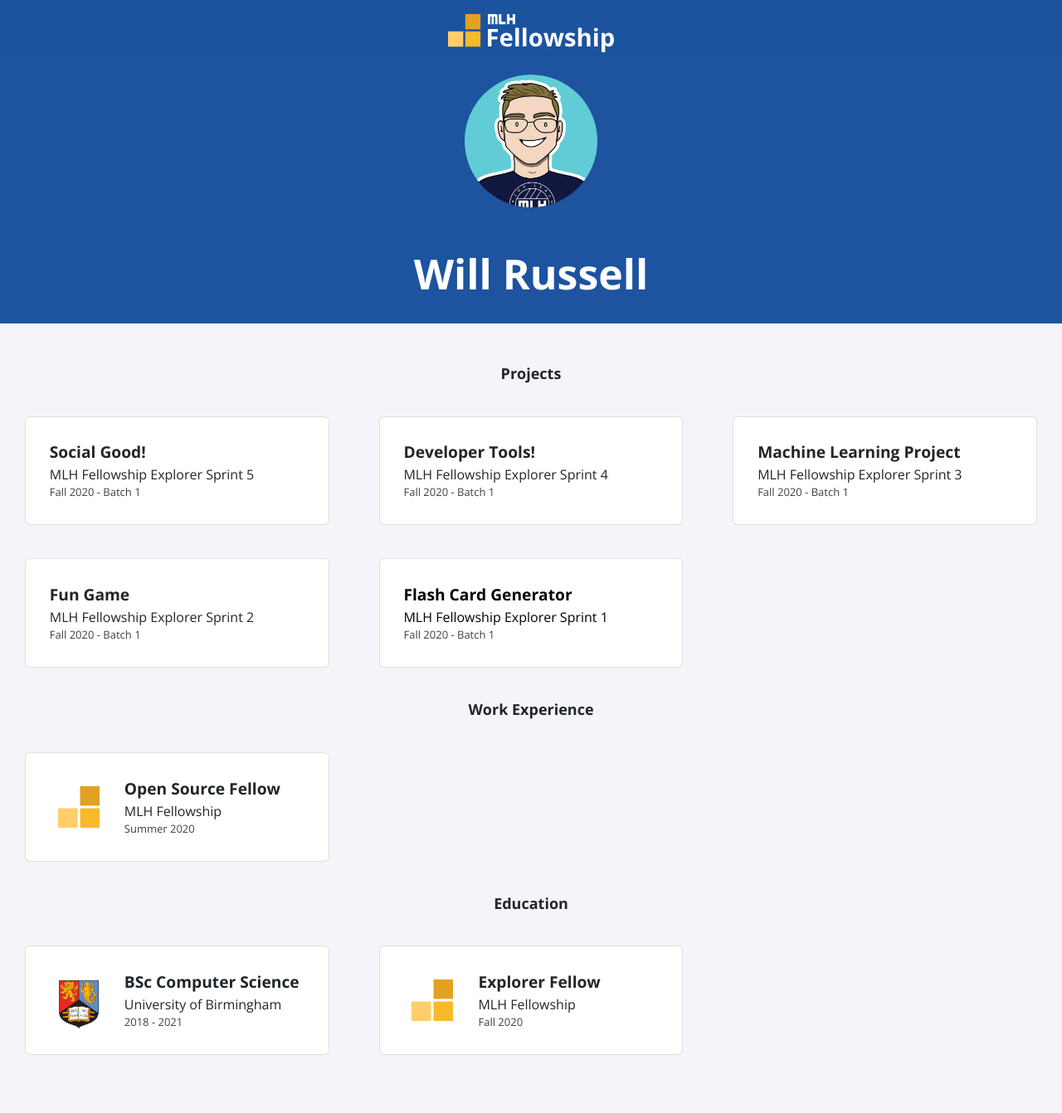
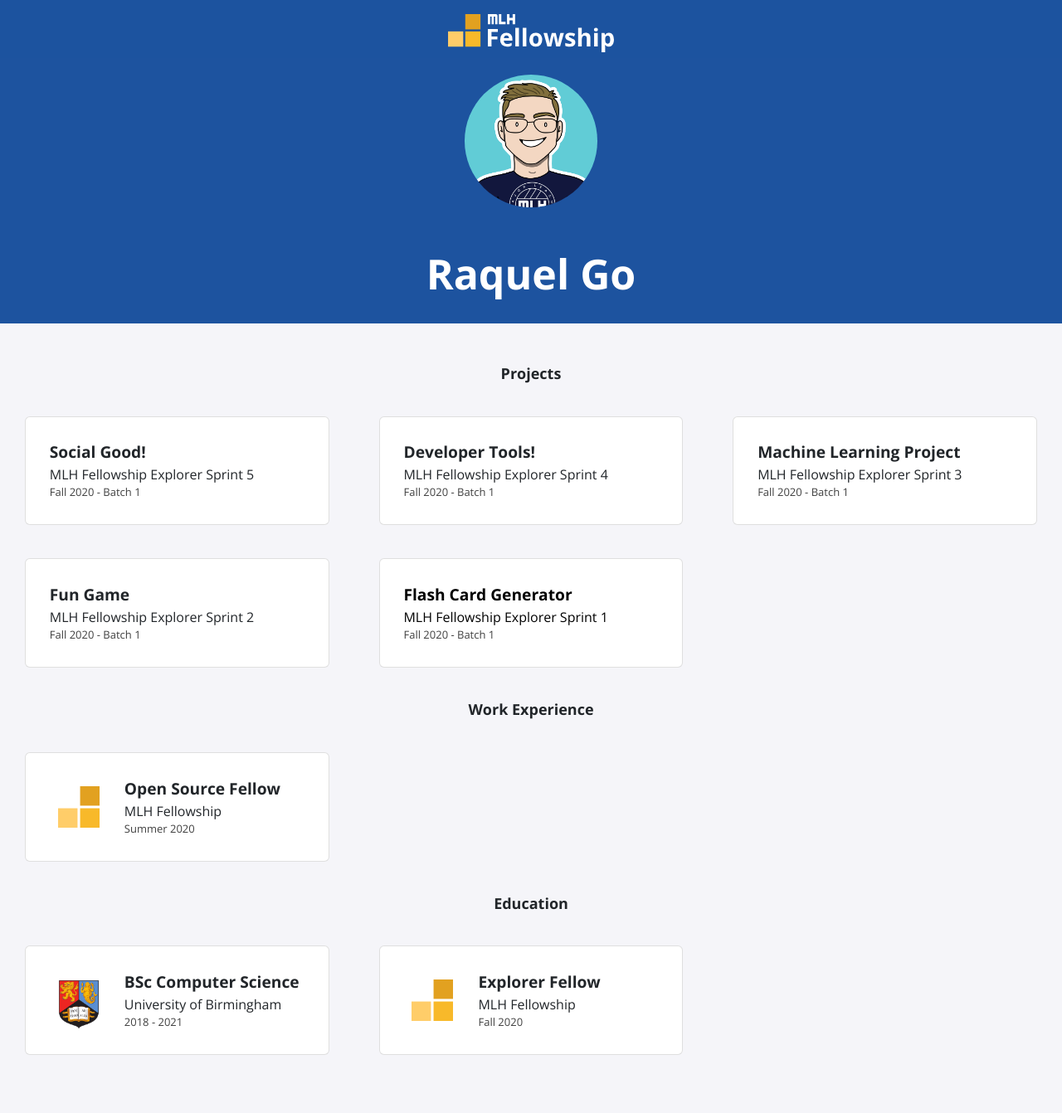
Before and after one commit to MLH-Fellowship/explorer-portfolio-batch2, a Jekyll site: the page built from index.html, in a window 1280 px wide. Shown: the whole page at 83% size. Built offline with Jekyll 4.4.1, drawn with Linux system fonts in a browser that asks for light colours; nearby versions of some CDN libraries.

Commit message:
update confige.yml to include name, url email

```diff
--- a/_config.yml
+++ b/_config.yml
@@ -1,13 +1,13 @@
-title: "Will Russell"
-email: fellowship@mlh.io
+title: "Raquel Go"
+email: itsraquel28@yahoo.com
 description: >- # this means to ignore newlines until "baseurl:"
   Write an awesome description for your new site here. You can edit this
   line in _config.yml. It will appear in your document head meta (for
   Google search results) and in your feed.xml site description.
 baseurl: "/"
-url: "/portfolio-template"
+url: "https://rgo44.github.io/"
 twitter_username: mlhacks
-github_username:  mlh-fellowship
+github_username:  rgo44
 
 sass:
   sass_dir: _sass
```
